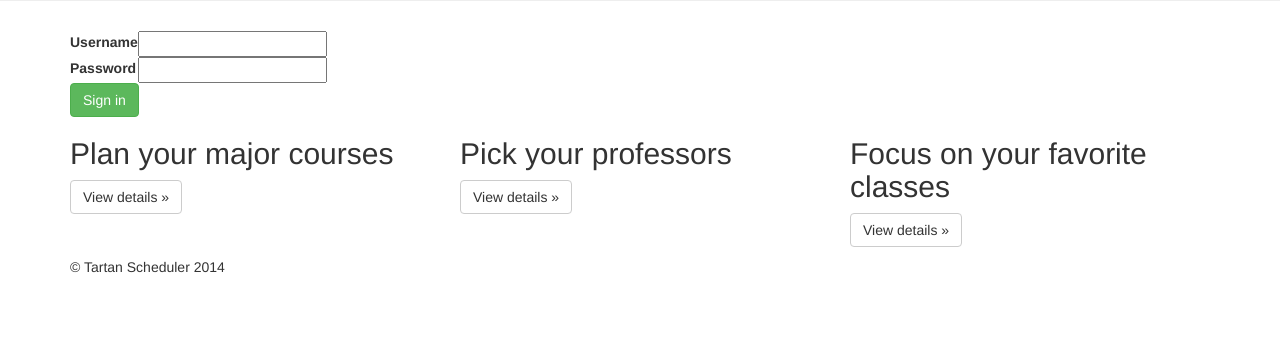
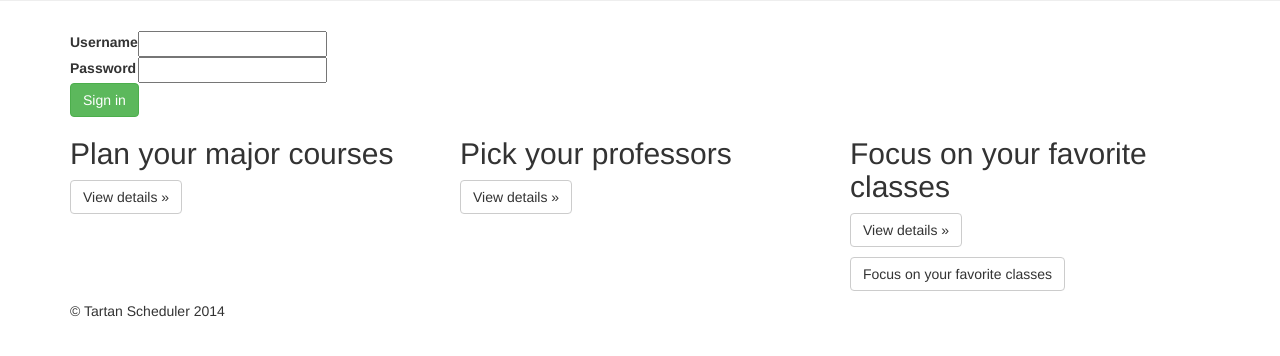
Before and after one commit to anotheranshu/cmu-scheduler, a Django app: template schedule/templates/puzzle/login.html in a window 1280 px wide. Shown: the part 380-736 px from the top of the page. Run offline with Django 3.2, Linux system fonts and the light colour scheme; the template is opened without the code that fills it, so the values that code supplies are empty, except form fields; tables that the repository leaves empty hold one stand-in row (values such as "Sample post"); form fields are guessed from the names that the template uses; parts of the project's set-up code (start-up, migrations or seed data) failed here and were passed over; some libraries are stand-ins or nearby versions.

Commit message:
Added extra button to test

```diff
--- a/schedule/templates/puzzle/login.html
+++ b/schedule/templates/puzzle/login.html
@@ -60,6 +60,8 @@ Tartan Scheduler Login
 	  <h2>Focus on your favorite classes</h2>
 	  <p></p>
 	  <p><a class="btn btn-default" id="thirdbutton" href="#" role="button" rel="tooltip">View details &raquo;</a></p>
+	  <p><button type="button" class="btn btn-default" data-container="body" data-toggle="popover" data-placement="right" data-content="What are your must-take courses?  Is that special topic off-semester class with 42 prereqs only offered one more time before you graduate?  Tell us your highest priority classes, and we\'ll plan your schedule around them.">
+  		Focus on your favorite classes</button></p>
 	</div>
 	</div>
 
```
